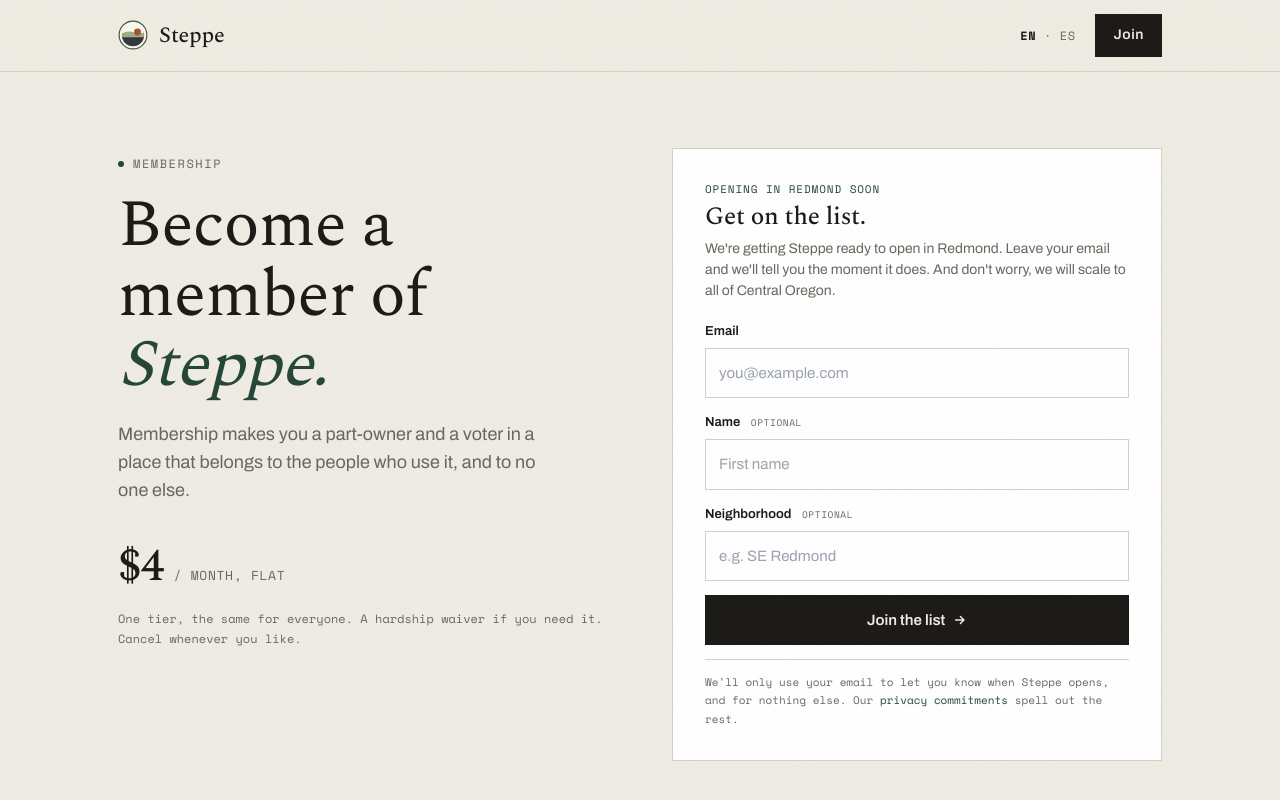
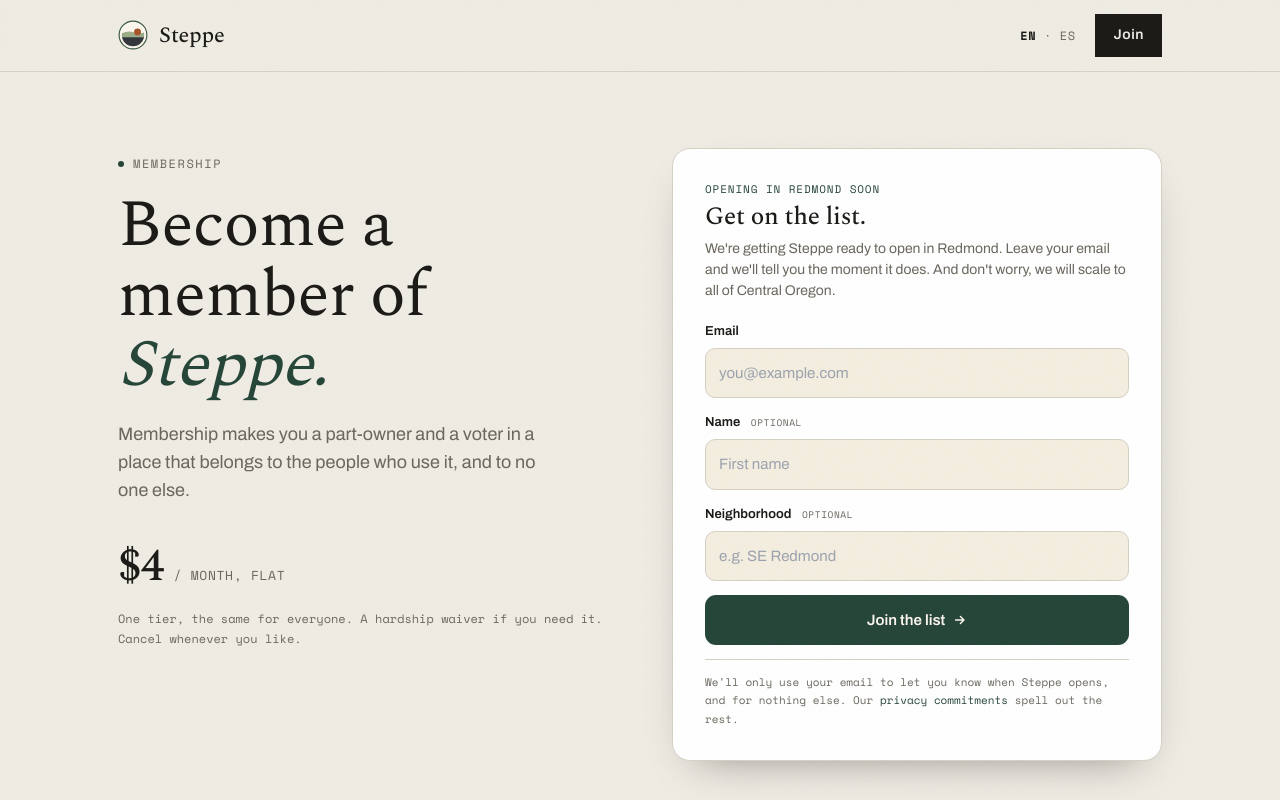
Before and after one commit to High-Desert-Central-Oregon/High-Desert, a Next.js app in the folder steppe/: page /join in a window 1280 px wide. Shown: the top 800 px of the page. Built offline with nearby package versions, Linux system fonts and the light colour scheme; no server answers; a web font is replaced by a local one.

Commit message:
Revert "feat(charter): Charter pass on /join, /contact, /privacy"
This reverts commit 515b00377b7aba2c9fc45f6b89f78e0860b223b0.

Signed-off-by: Greg Chism <gchism@arizona.edu>

```diff
--- a/steppe/app/(site)/_components/hero.tsx
+++ b/steppe/app/(site)/_components/hero.tsx
@@ -23,6 +23,7 @@
 //              form cards). Its presence switches a band hero to the two-column grid.
 //   children — extra below-copy content (factline, price, "updated", note, the
 //              landing trustline) that lives inside the copy column.
+import { StrataHorizon } from "./strata-horizon";
 import { WeatherCanvas, StarLayer } from "./hero-sky";
 import { HeroBandScene, type Scene } from "./hero-band-scene";
 
@@ -135,8 +136,7 @@
     );
   }
 
-  // ---- band: the compact inner-page hero (Charter: a text header on the wall;
-  // the section below carries the hairline rule — no strata band) ----
+  // ---- band: the compact inner-page hero ----
   return (
     <header className="hero">
       {aside != null ? (
@@ -147,6 +147,7 @@
       ) : (
         <div className="hero-in">{copy}</div>
       )}
+      <StrataHorizon variant="compact" />
     </header>
   );
 }
--- a/steppe/app/(site)/join/join.css
+++ b/steppe/app/(site)/join/join.css
@@ -358,37 +358,3 @@
     gap: 6px;
   }
 }
-
-/* ---- Charter overrides: flat rectangular surfaces, ink/cascade controls ---- */
-.site-root .join .formcard {
-  border-radius: 0;
-  border: 1px solid var(--line);
-  box-shadow: none;
-}
-.site-root .join input,
-.site-root .join select,
-.site-root .join textarea {
-  border-radius: 0;
-  border: 1px solid var(--line);
-  background: #fff;
-}
-.site-root .join input:focus,
-.site-root .join select:focus,
-.site-root .join textarea:focus {
-  border-color: var(--cascade);
-  outline: none;
-}
-.site-root .join .submitb {
-  border-radius: 0;
-  background: var(--ink);
-  color: var(--wall);
-  box-shadow: none;
-}
-.site-root .join .submitb:hover {
-  background: var(--cascade);
-  color: #fff;
-  transform: none;
-}
-.site-root .join .price b {
-  color: var(--ink);
-}
```
Also changed, not shown: steppe/app/(site)/contact/contact.css (+0 -31 lines).
